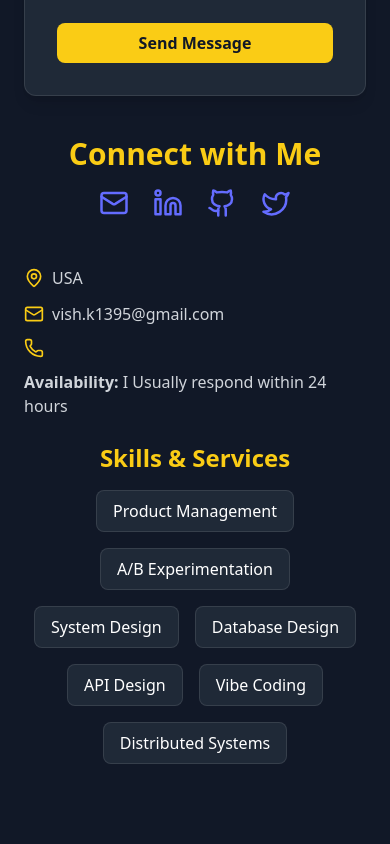
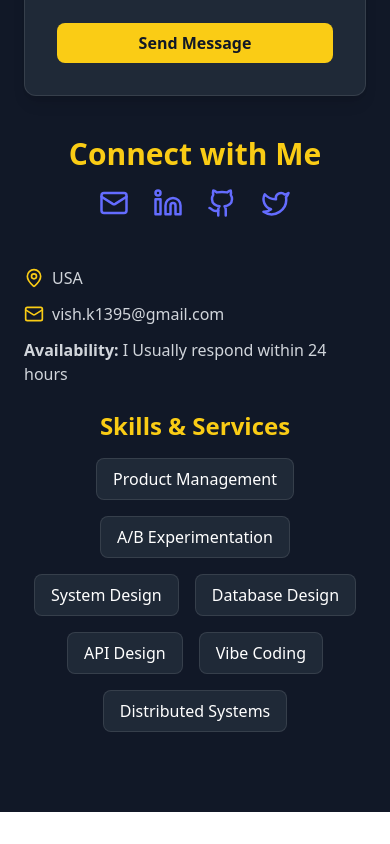
Before and after one commit to vishalkmr1395/vishal-portfolio, a React (Vite) app: page /contacts in a window 390 px wide. Shown: the part 638-1482 px from the top of the page. After the commit the page ends 1450 px from the top, so only its background shows below. Built offline with nearby package versions, Linux system fonts and the light colour scheme.

Commit message:
Remove commented phone contact section
Removed commented-out phone contact section from ContactUs.

```diff
--- a/src/pages/ContactUs.jsx
+++ b/src/pages/ContactUs.jsx
@@ -121,10 +121,10 @@
               <Mail size={20} className="text-yellow-400" />
               <span>vish.k1395@gmail.com</span>
             </div>
-            <div className="flex items-center gap-2">
+            {/* <div className="flex items-center gap-2">
               <Phone size={20} className="text-yellow-400" />
               <span></span>
-            </div>
+            </div> */}
             <div>
               <span className="font-semibold">Availability:</span> I Usually respond within 24 hours
             </div>
```
